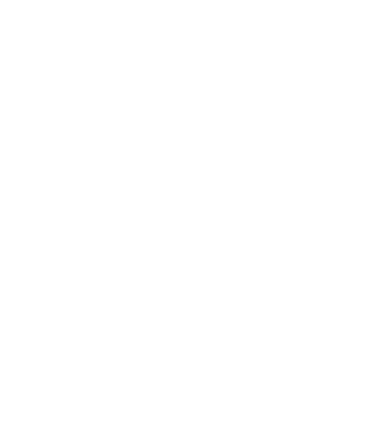
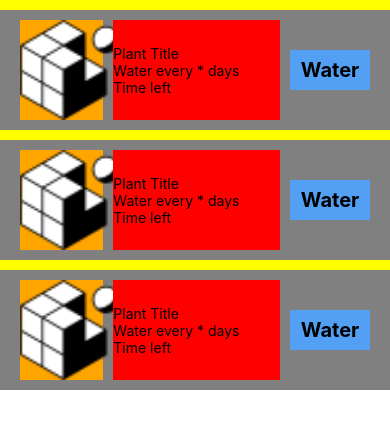
Before and after one commit to johanlindstrm/plant-reminder, a React Native app: screen / in a window 390 px wide. Shown: the top 428 px of the page. Built offline with nearby package versions, Linux system fonts and the light colour scheme.

Commit message:
Array was formatted wrong, Everything displays fine now

```diff
--- a/App.js
+++ b/App.js
@@ -1,11 +1,10 @@
 import React from 'react';
-import { StyleSheet, Text, View, LogBox} from 'react-native';
+import { StyleSheet, Text, View, FlatList, Image} from 'react-native';
 import Home from './screens/Home.js'
-
 
 export default function App() {
   return (
-    <View style={styles.container}>
+    <View>
       <Home />
     </View>
   );
@@ -13,8 +12,6 @@
 
 const styles = StyleSheet.create({
   container: {
-    flex: 1,
-    backgroundColor: '#fff',
     alignItems: 'center',
     justifyContent: 'center',
   },
--- a/components/List.js
+++ b/components/List.js
@@ -1,17 +1,17 @@
 import React from 'react';
-import { SafeAreaView, Text, View, FlatList, Image} from 'react-native';
+import { SafeAreaView, Text, View, FlatList, Image, StyleSheet, TouchableOpacity} from 'react-native';
 
 const plantImg = require('../assets/favicon.png')
 
-const DummyPlantData = () => {[
+const DummyPlantData = [
     {id:1, img: plantImg, title: 'Plant Title', reminderTime: 'Water every * days', timeLeft: 'Time left'},
     {id:2, img: plantImg, title: 'Plant Title', reminderTime: 'Water every * days', timeLeft: 'Time left'},
     {id:3, img: plantImg, title: 'Plant Title', reminderTime: 'Water every * days', timeLeft: 'Time left'},
-]}
+]
 
-export default function List() {
+const List = () => {
     return (
-        <View style={{height:'100%'}}>
+        <SafeAreaView style={{height:'100%',}}>
           <FlatList
             data={DummyPlantData}
             renderItem={({ item }) => {
@@ -20,7 +20,7 @@
                   <View style={{ backgroundColor: 'gray', marginTop:10 ,width:'100%', height:120, flexDirection:'row', alignItems:'center'}}>
 
                     <View style={{flex:0.5, backgroundColor:'orange', marginLeft:20}}>
-                      <Image source={item.plantImg} style={{ height: 100, width: 100 }} />
+                      <Image source={item.img} style={{ height: 100, width: 100 }} />
                     </View>
 
                     <View style={{flex:1, backgroundColor:'red', height:100, marginLeft:10, marginRight:10, justifyContent:'center'}}>
@@ -40,6 +40,16 @@
               );
             }}
           />
-        </View>
+        </SafeAreaView>
       )
 }
+
+const styles = StyleSheet.create({
+    container: {
+    flex:1,
+    alignItems: 'center',
+    justifyContent: 'center',
+    },
+  });
+
+export default List;
```
